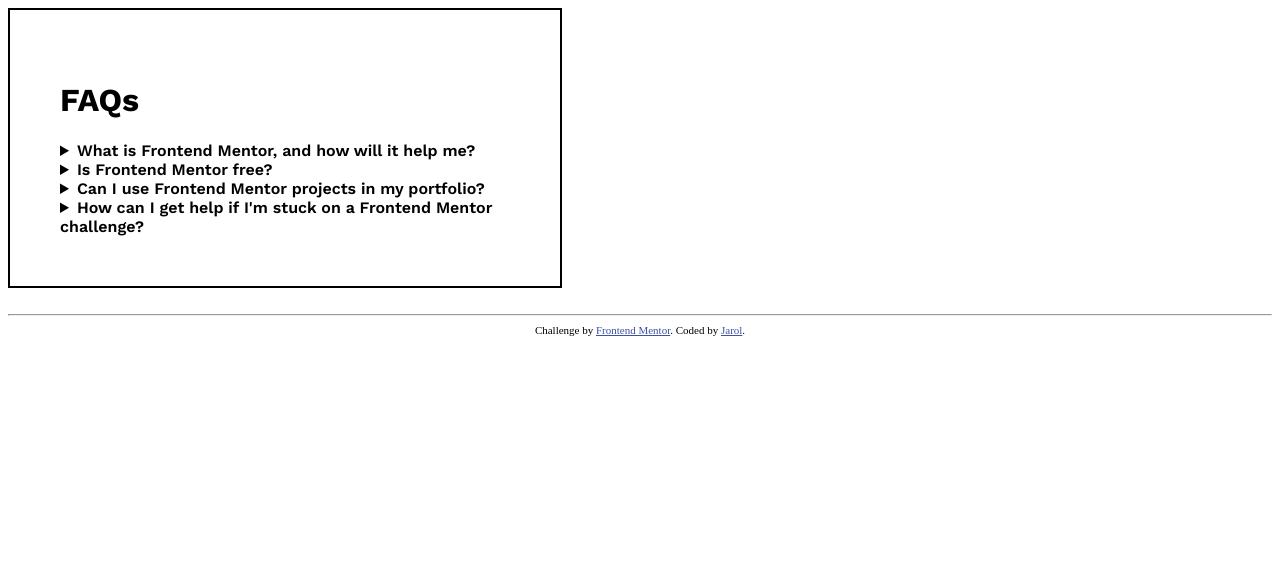
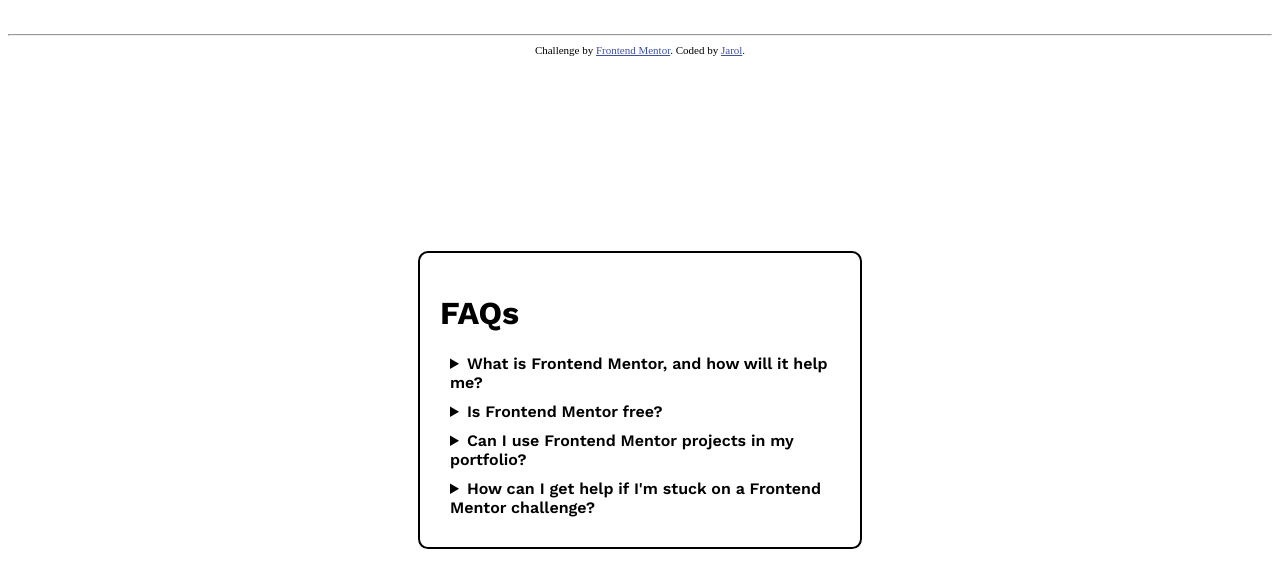
Before and after one commit to MirrorInstinct/faq-accordion-main, a plain HTML site: page index.html in a window 1280 px wide. Drawn offline with Linux system fonts and the light colour scheme.

Commit message:
Centered text box to page

```diff
--- a/styles.css
+++ b/styles.css
@@ -19,6 +19,7 @@
 
 .question {
     font-family: WorkSans-SemiBold;
+    margin: 10px;
 }
 
 .question p {
@@ -26,10 +27,20 @@
 }
 
 .faqcontainer {
-    display: flex;
+  position: absolute; /* or fixed */
+  top: 50%;
+  left: 50%;
+  transform: translate(-50%, -50%);
+  border: 2px solid black;
+  border-radius: 10px;
+  padding: 20px;
+  max-width: 400px;
+  min-height: 250px;
+
+    /*display: flex;
     flex-direction: column;
     justify-content: center;
     border: 2px solid black;
     padding: 50px;
-    max-width: 450px;
+    max-width: 450px;*/
 }
```
